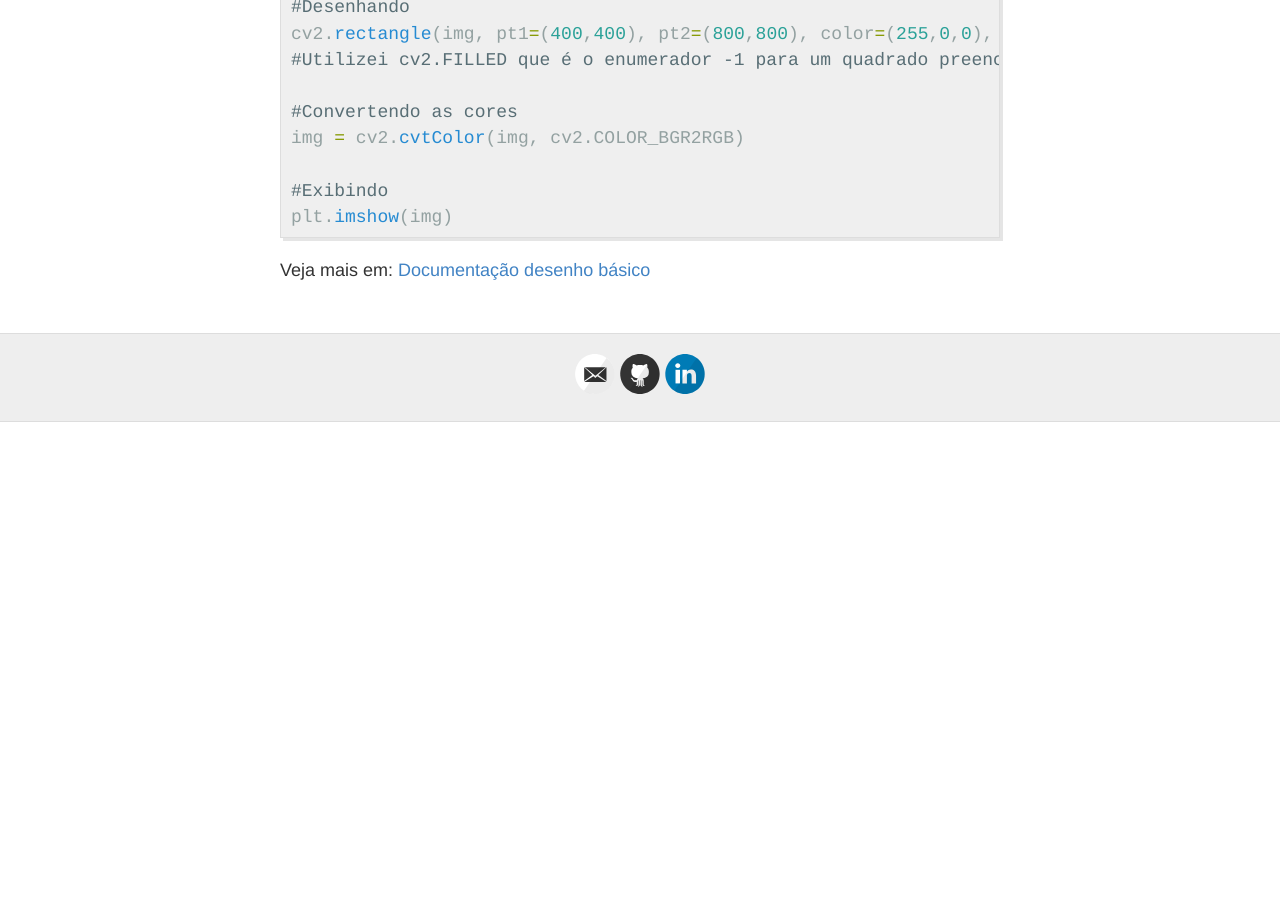
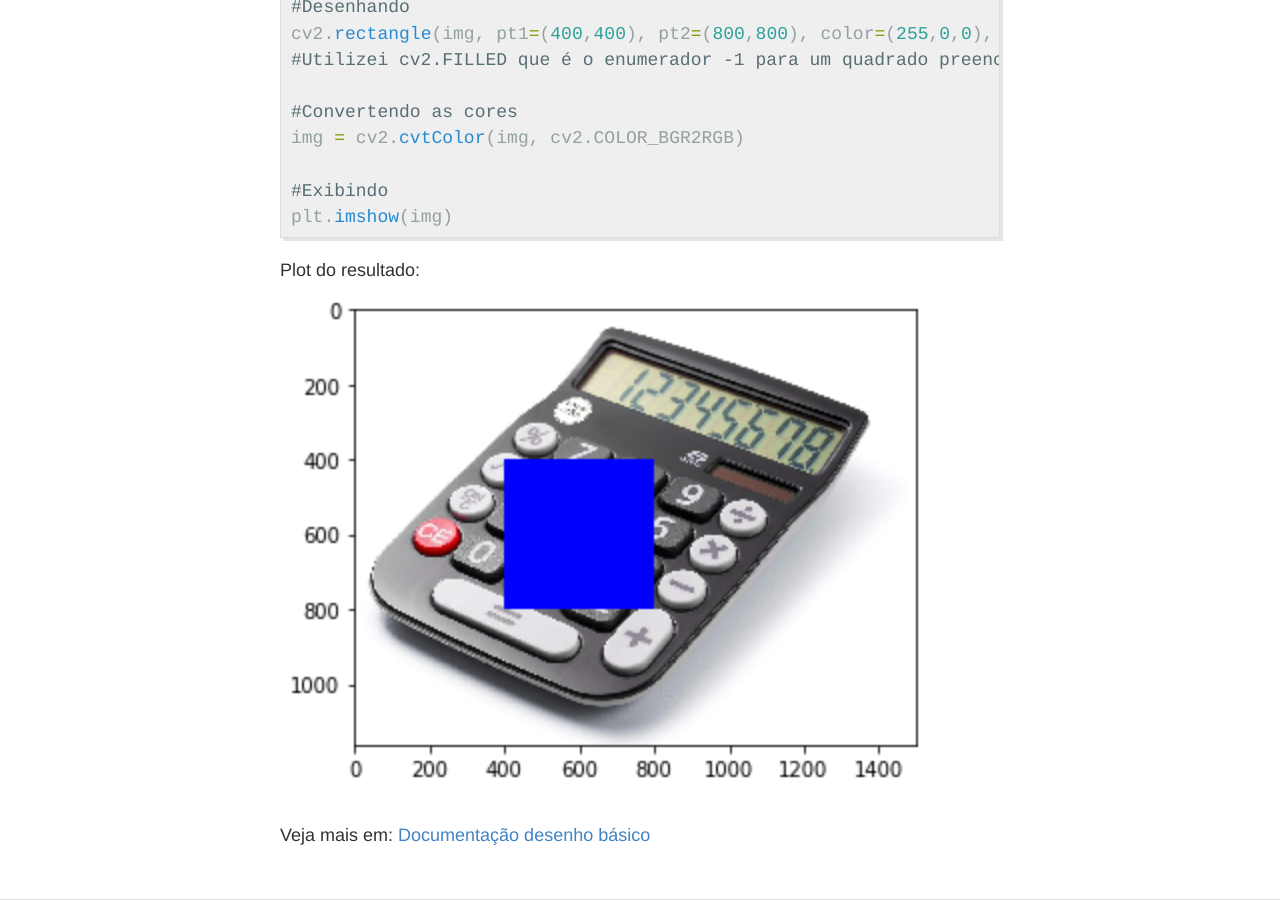
Before and after one commit to ficosta/ficosta.github.io, a Jekyll site: the page built from _posts/2018-11-12-DesenhandoOpenCV.md, in a window 1280 px wide and 900 px high, scrolled down 3112 px. Built offline with Jekyll 4.4.1, drawn with Linux system fonts in a browser that asks for light colours; comment, search, counter and statistics services are not loaded; before the commit the page ends 3534 px from its top, so only the background shows below that.

Commit message:
Rectangle Result

````diff
--- a/_posts/2018-11-12-DesenhandoOpenCV.md
+++ b/_posts/2018-11-12-DesenhandoOpenCV.md
@@ -88,5 +88,8 @@ img = cv2.cvtColor(img, cv2.COLOR_BGR2RGB)
 plt.imshow(img)
 ```
 
+Plot do resultado:
+![CalcRectangle](/images/lcd_rectangle.png)
+
 Veja mais em:
 [Documentação desenho básico](https://docs.opencv.org/3.4/d3/d96/tutorial_basic_geometric_drawing.html)
````
Also changed, not shown: images/lcd_rectangle.png (added).
